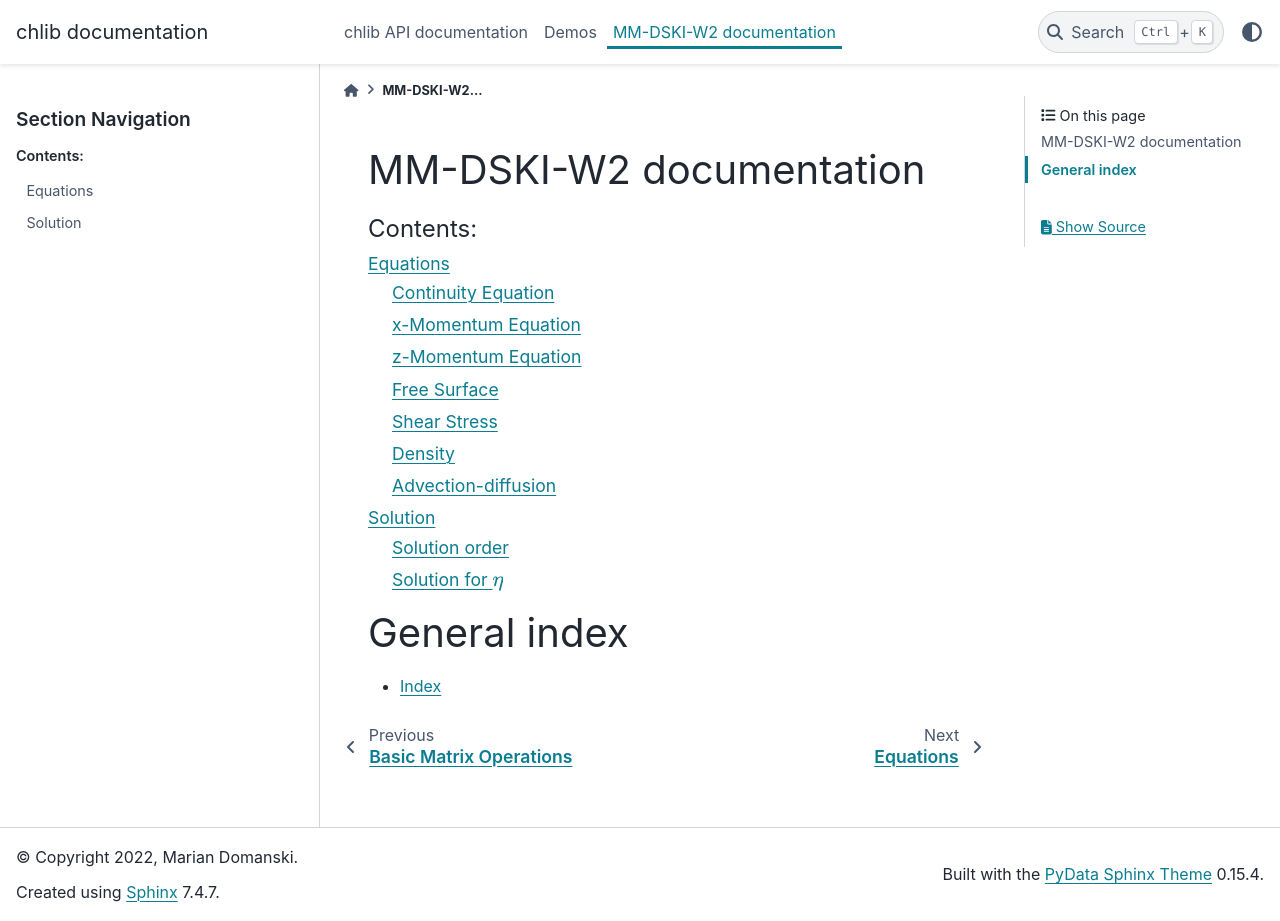
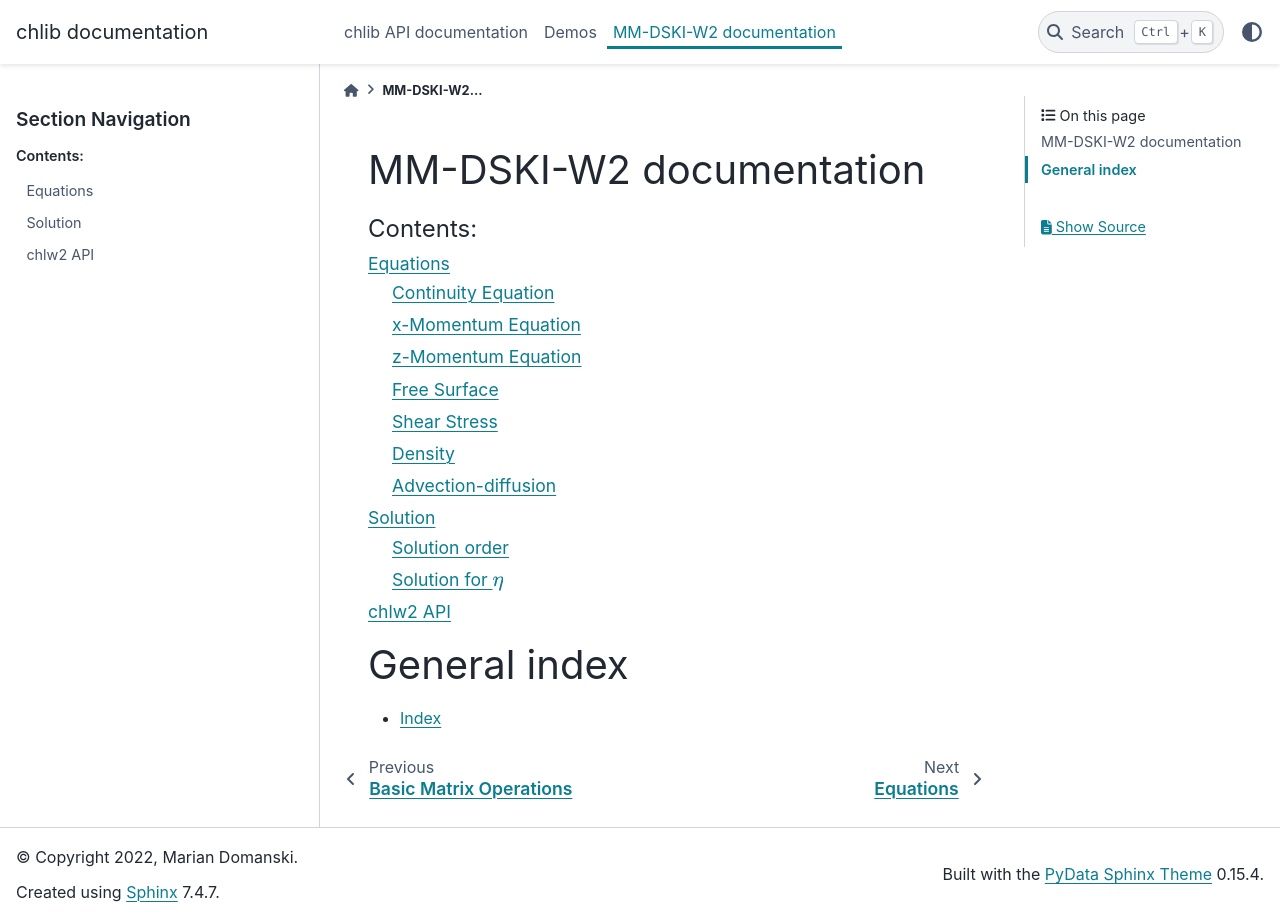
Before and after one commit to mmdski/chlib, a Sphinx documentation site: the page built from docs/source/w2/index.rst, in a window 1280 px wide and 921 px high. Built offline with Sphinx 7.4.7 and the PyData theme 0.15.4, drawn with Linux system fonts in a browser that asks for light colours; formulas are drawn with MathJax 3.

```diff
--- a/docs/source/conf.py
+++ b/docs/source/conf.py
@@ -62,7 +62,8 @@ breathe_projects_source = {
                   "chl/chlerror.h",
                   "chl/chlmath.h",
                   "chl/chlstring.h",
-                  "chl/chl1d.h"
+                  "chl/chl1d.h",
+                  "chl/chlw2.h"
               ]
               )
 }
--- /dev/null
+++ b/docs/source/w2/api.rst
@@ -0,0 +1,5 @@
+chlw2 API
+=========
+
+.. autodoxygenfile:: chl/chlw2.h
+   :project: chlib
--- a/docs/source/w2/index.rst
+++ b/docs/source/w2/index.rst
@@ -8,6 +8,7 @@ MM-DSKI-W2 documentation
 
    equations
    solution
+   api
 
 
 General index
```
